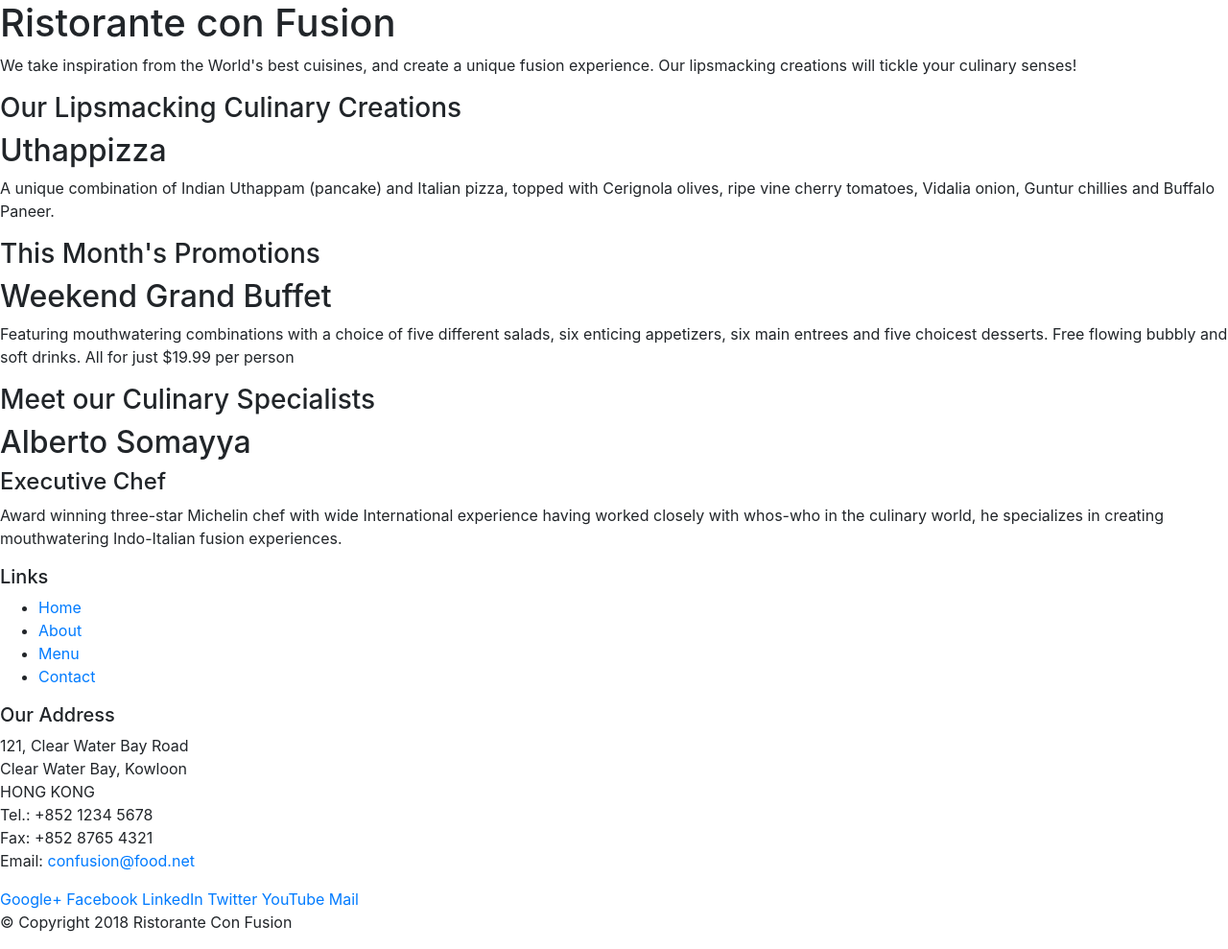
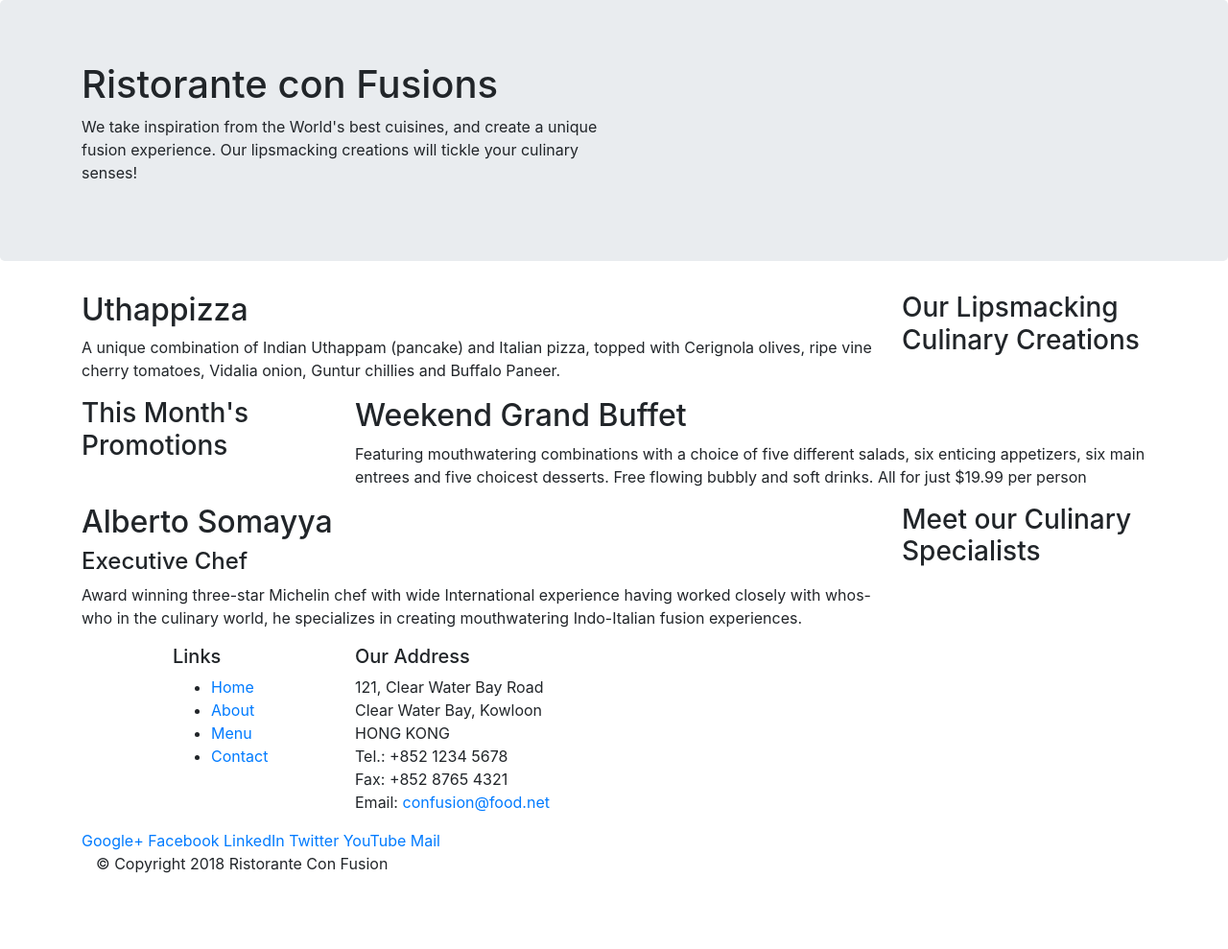
Before and after one commit to pau1a/git-test, a website: page index.html in a window 1280 px wide. Shown: the whole page at 96% size. After the commit the page ends 928 px from the top, so only its background shows below. Drawn offline with nearby package versions, Linux system fonts and the light colour scheme.

Commit message:
applied bootstrap

```diff
--- a/index.html
+++ b/index.html
@@ -14,46 +14,46 @@
 
 <body>
 
-    <header>
-        <div>
-            <div>
-                <div>
-                    <h1>Ristorante con Fusion</h1>
+    <header class="jumbotron">
+        <div class="container">
+            <div class="row">
+                <div class="col-12 col-sm-6">
+                    <h1>Ristorante con Fusions</h1>
                     <p>We take inspiration from the World's best cuisines, and create a unique fusion experience. Our lipsmacking creations will tickle your culinary senses!</p>
                 </div>
-                <div>
+                <div class="col-12 col-sm">
                 </div>
             </div>
         </div>
     </header>
 
-    <div>
-        <div>
-            <div>
+    <div class="container">
+        <div class="row">
+            <div class="col-12 col-sm-4 col-md-3 order-sm-last">
                 <h3>Our Lipsmacking Culinary Creations</h3>
             </div>
-            <div>
+            <div class="col col-sm col-md order-sm-first">
                 <h2>Uthappizza</h2>
                 <p>A unique combination of Indian Uthappam (pancake) and Italian pizza, topped with Cerignola olives, ripe vine cherry tomatoes, Vidalia onion, Guntur chillies and Buffalo Paneer.</p>
             </div>
         </div>
 
 
-        <div>
-            <div>
+        <div class="row">
+            <div class="col-12 col-sm-4 col-md-3">
                 <h3>This Month's Promotions</h3>
             </div>
-            <div>
+            <div class="col col-sm col-md">
                 <h2>Weekend Grand Buffet</h2>
                 <p>Featuring mouthwatering combinations with a choice of five different salads, six enticing appetizers, six main entrees and five choicest desserts. Free flowing bubbly and soft drinks. All for just $19.99 per person </p>
             </div>
         </div>
 
-        <div>
-            <div>
+        <div class="row">
+            <div class="col-12 col-sm-4 col-md-3 order-sm-last">
                 <h3>Meet our Culinary Specialists</h3>
             </div>
-            <div>
+            <div class="col col-sm col-md order-sm-first">
                 <h2>Alberto Somayya</h2>
                 <h4>Executive Chef</h4>
                 <p>Award winning three-star Michelin chef with wide International experience having worked closely with whos-who in the culinary world, he specializes in creating mouthwatering Indo-Italian fusion experiences. </p>
@@ -62,9 +62,9 @@
     </div>
 
     <footer>
-        <div>
-            <div>
-                <div>
+        <div class="container">
+            <div class="row">
+                <div class="col-4 col-sm-2 offset-1">
                     <h5>Links</h5>
                     <ul>
                         <li><a href="#">Home</a></li>
@@ -73,7 +73,7 @@
                         <li><a href="#">Contact</a></li>
                     </ul>
                 </div>
-                <div>
+                <div class="col-7 col-sm-5">
                     <h5>Our Address</h5>
                     <address>
 		              121, Clear Water Bay Road<br>
@@ -84,7 +84,7 @@
 		              Email: <a href="mailto:confusion@food.net">confusion@food.net</a>
 		           </address>
                 </div>
-                <div>
+                <div class="col-7 col-sm-5">
                     <div>
                         <a href="http://google.com/+">Google+</a>
                         <a href="http://www.facebook.com/profile.php?id=">Facebook</a>
@@ -95,7 +95,7 @@
                     </div>
                 </div>
            </div>
-           <div>
+           <div class="col-7 col-sm-5">
                 <div>
                     <p>© Copyright 2018 Ristorante Con Fusion</p>
                 </div>
```
